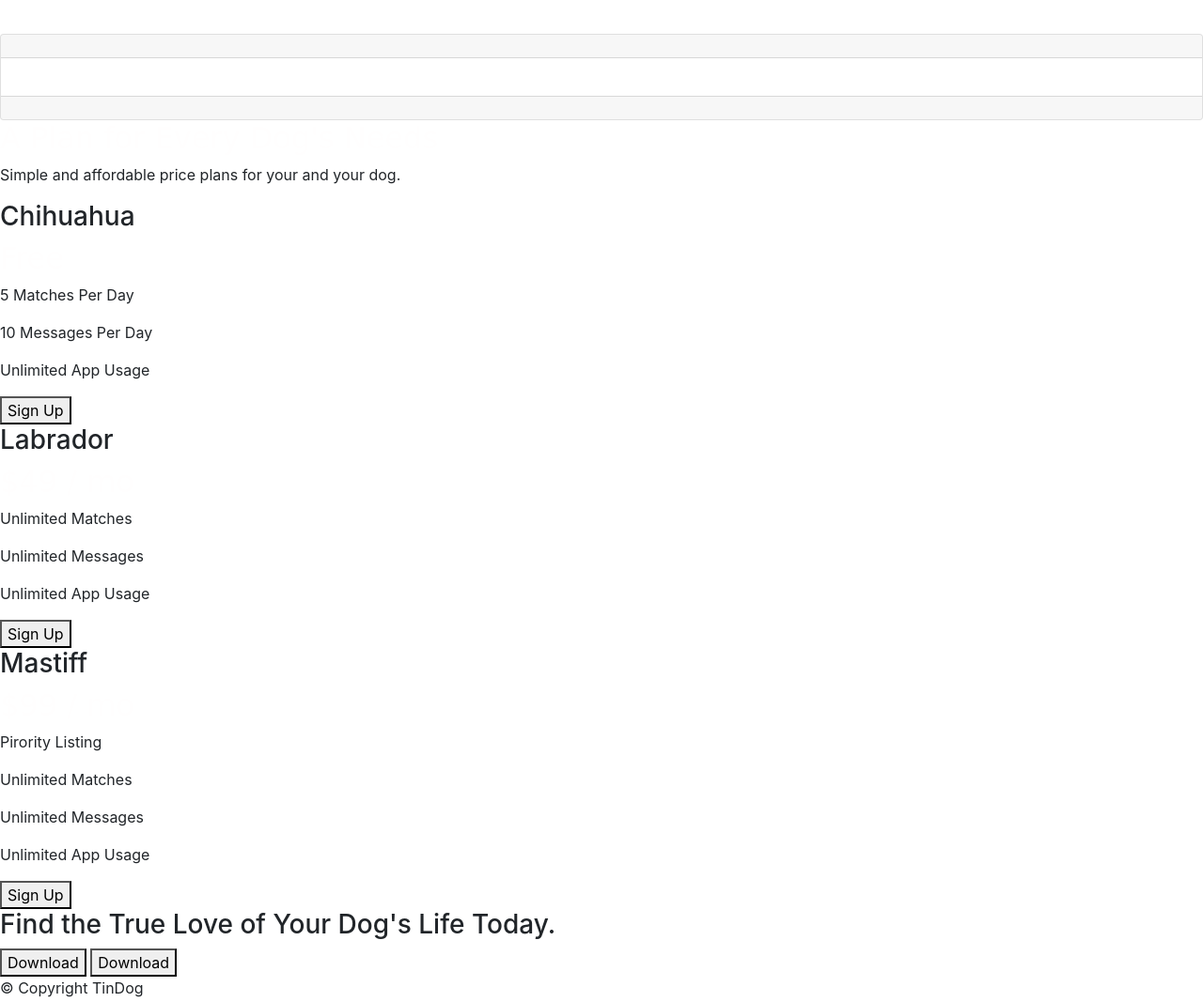
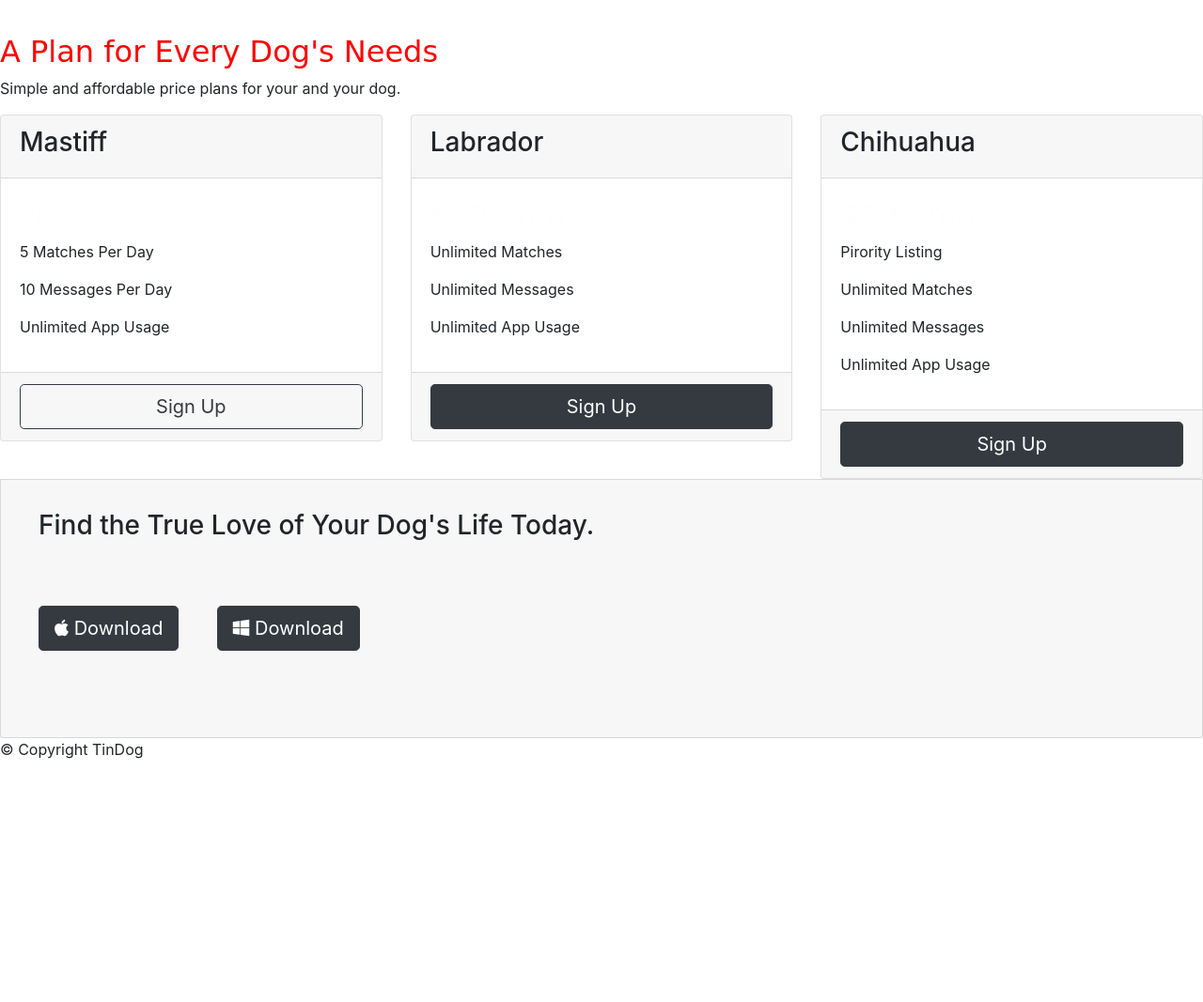
Before and after one commit to nimeshpareek/tindog, a plain HTML site: page index.html in a window 1280 px wide. Shown: the part 2020-3087 px from the top of the page at 94% size. After the commit the page ends 2846 px from the top, so only its background shows below. Drawn offline with nearby package versions, Linux system fonts and the light colour scheme; a web font is replaced by a local one.

Commit message:
Update index.html

```diff
--- a/index.html
+++ b/index.html
@@ -166,65 +166,93 @@
       </section>
     </section>
 
-
-
-
-
       <!-- Pricing -->
-
-
+    <section id="pricing">
+     <div class="name">
+      <h2 style="color: red;" >A Plan for Every Dog's Needs</h2>
+      <p>Simple and affordable price plans for your and your dog.</p>
+    </div>
+      <div class="row">
+        <div class="col-lg-4 col-md-6 pricing-column">
           <div class="card">
             <div class="card-header">
-
+             <h3>Mastiff</h3>
             </div>
-
             <div class="card-body">
-
+             <h2 class="price-box" >Free</h2>
+             <p>5 Matches Per Day</p>
+             <p>10 Messages Per Day</p>
+             <p>Unlimited App Usage</p>
             </div>
 
             <div class="card-footer">
-
+              <button class="btn btn-lg btn-block btn-outline-dark" type="button">Sign Up</button>
+            </div>
           </div>
         </div>
 
-
-    <section id="pricing">
-      <h2>A Plan for Every Dog's Needs</h2>
-      <p>Simple and affordable price plans for your and your dog.</p>
-
-      <h3>Chihuahua</h3>
-      <h2>Free</h2>
-      <p>5 Matches Per Day</p>
-      <p>10 Messages Per Day</p>
-      <p>Unlimited App Usage</p>
-      <button type="button">Sign Up</button>
-
+        <div class="col-lg-4 col-md-6 pricing-column">
+        <div class="card">
+          <div class="card-header">
             <h3>Labrador</h3>
-      <h2>$49 / mo</h2>
+          </div>
+          <div class="card-body">
+            <h2 class="price-box">$49 / mo</h2>
             <p>Unlimited Matches</p>
             <p>Unlimited Messages</p>
             <p>Unlimited App Usage</p>
-      <button type="button">Sign Up</button>
 
-      <h3>Mastiff</h3>
-      <h2>$99 / mo</h2>
+          </div>
+          <div class="card-footer">
+            <button class="btn btn-lg btn-block btn-dark" type="button">Sign Up</button>
+          </div>
+          </div>
+        </div>
+
+        <div class="col-lg-4 pricing-column">
+        <div class="card">
+          <div class="card-header">
+          <h3>Chihuahua</h3>
+          </div>
+          <div class="card-body">
+            <h2 class="price-box">$99 / mo</h2>
             <p>Pirority Listing</p>
             <p>Unlimited Matches</p>
             <p>Unlimited Messages</p>
             <p>Unlimited App Usage</p>
-      <button type="button">Sign Up</button>
+          </div>
+          <div class="card-footer">
+            <button class="btn btn-lg btn-block btn-dark" type="button">Sign Up</button>
+          </div>
+        </div>
+         </div>
+       </div>
+      </div>
     </section>
 
     <!-- Call to Action -->
 
+    <!-- Footer -->
     <section id="cta">
+      <div class="card card-footer">
+        <!-- <h5 class="card-header">Find the True Love of Your Dog's Life Today.</h5> -->
+        <div class="card-body">
           <h3>Find the True Love of Your Dog's Life Today.</h3>
-      <button type="button">Download</button>
-      <button type="button">Download</button>
+          <!-- <h5 class="card-title">Special title treatment</h5> -->
+          <!-- <p class="card-text">With supporting text below as a natural lead-in to additional content.</p> -->
+          <!-- <a href="#" class="btn btn-primary">Go somewhere</a> -->
+
+          <button type="button" class="btn btn-dark btn-lg download_button">
+            <i class="fa-brands fa-apple"></i> Download
+          </button>
+          <!-- <a href="#" class="btn btn-outline-dark btn-lg active" class="button1" role="button" aria-pressed="true">Download</a> -->
+          <button type="button" class="btn btn-dark btn-lg download_button">
+          <i class="fa-brands fa-windows"></i> Download
+          </button>
+
+        </div>
+      </div>
     </section>
-
-    <!-- Footer -->
-
     <footer id="footer">
       <p>© Copyright TinDog</p>
     </footer>
```
Lines whose indentation alone changed are shown as unchanged.
